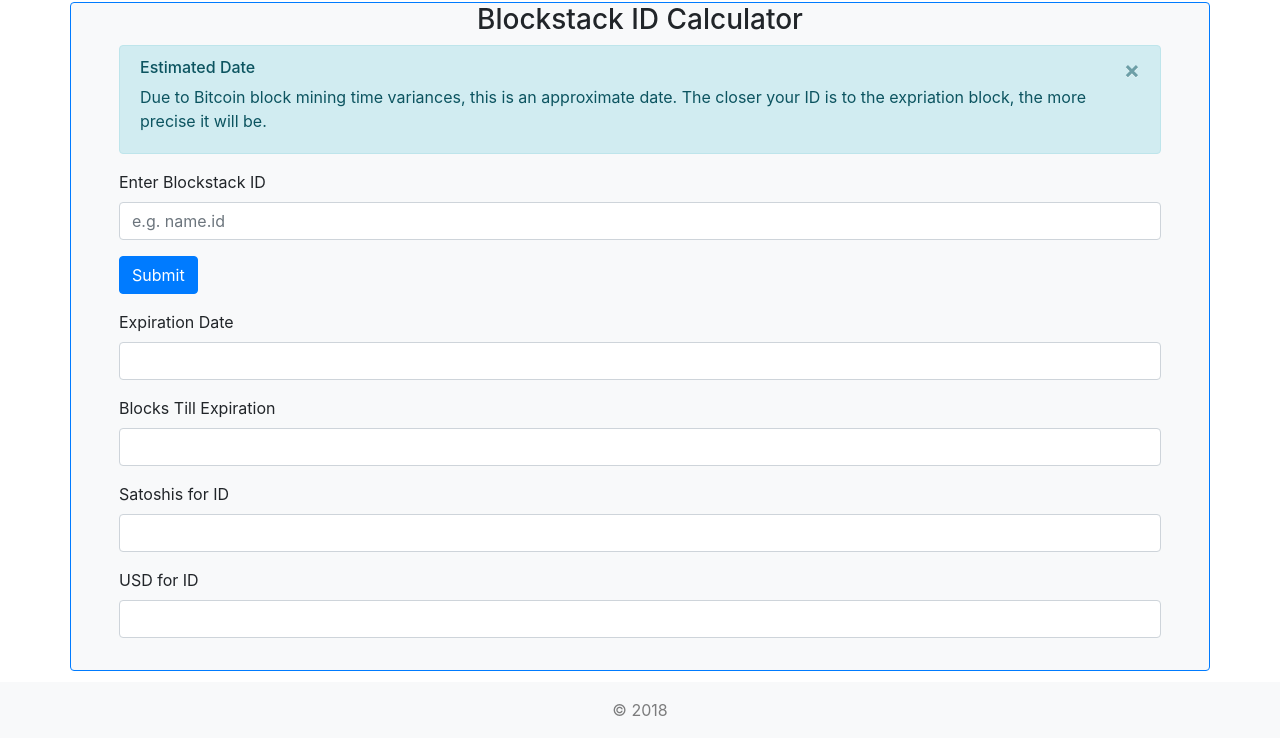
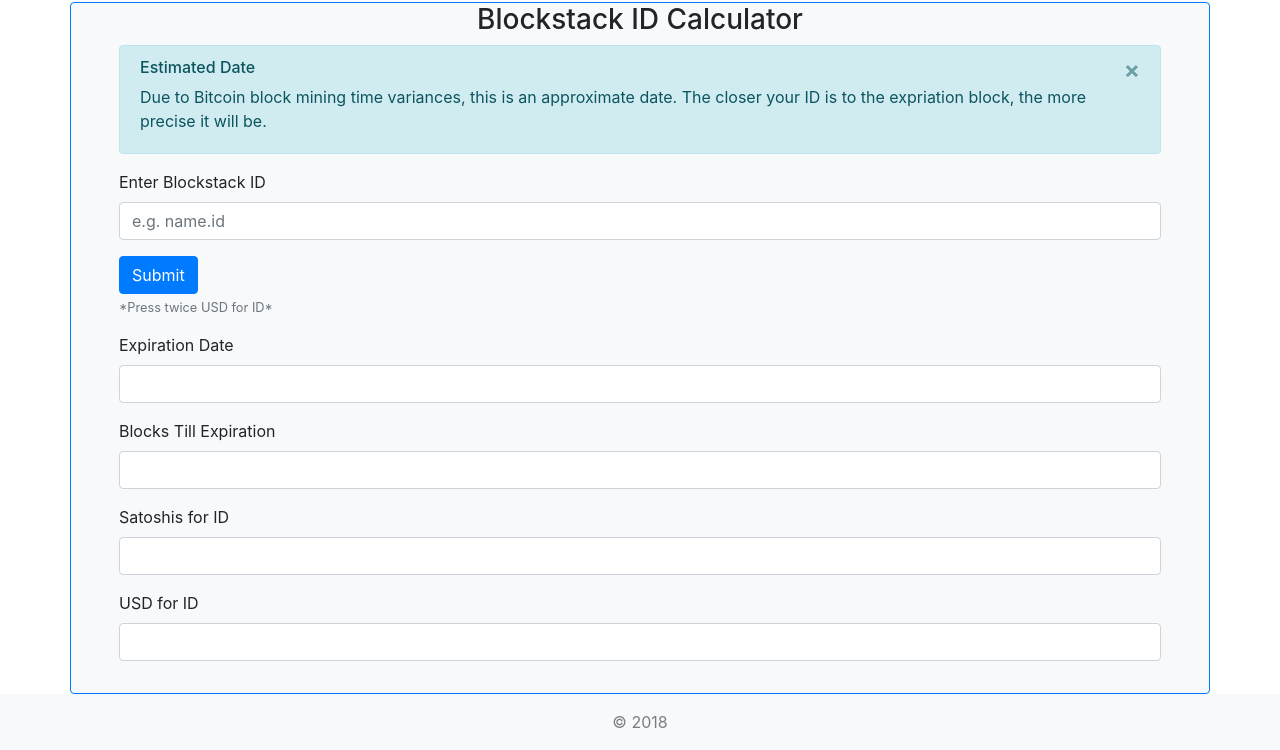
Before and after one commit to Anastik/utilidapp, a plain HTML site: page index.html in a window 1280 px wide. Shown: the part 62-812 px from the top of the page. Drawn offline with nearby package versions, Linux system fonts and the light colour scheme; no server answers.

Commit message:
Update index.html

```diff
--- a/index.html
+++ b/index.html
@@ -16,7 +16,6 @@
         // global var init
         foo = ''
         foo2 = ''
-
         $('#submitButton').on('click', function (e) {
           // next version get return values from these functions and compose the DOM
           // updates here, in one place.  In theory makes maintenance easier and
@@ -46,7 +45,6 @@
           }
         })
     })
-
     function forceLower(strInput){
         strInput.value=strInput.value.toLowerCase();
       }
@@ -54,7 +52,6 @@
         axios.get('https://api-r.bitcoinchain.com/v1/status').then(function(result) {
           foo = result.data.height;
       })}
-
     function getEstimate(){
         axios.get('https://core.blockstack.org/v1/prices/names/' + document.getElementById('username').value)
         .then(function(estimate) {
@@ -68,7 +65,6 @@
           console.log(err)
         })
       }
-
     function getUSDBTC(){
         axios.get('https://www.bitstamp.net/api/v2/ticker/btcusd/?cors=1').then(function(usdbtc) {
         usdbtc = usdbtc.data.last;
@@ -77,7 +73,6 @@
         var value8 = "$" + parseFloat((value6) * (value7)).toFixed(2);
         document.getElementById('usd').value = value8;
       })}
-
     function getDate(){
         axios.get('https://core.blockstack.org/v1/names/' + document.getElementById('username').value)
         .then(function(response) {
@@ -125,14 +120,6 @@
       </div>
     </nav>
 
-  <nav class="navbar bg-light navbar-light navbar-expand-sm fixed-bottom">
-    <div class="container justify-content-center">
-        <div class="navbar-nav">
-        </div>
-        <span class="navbar-text justify-content-center">&copy; 2018</span>
-      </div>
-    </nav>
-
   <div class="container mt-2 bg-light item border border-primary rounded px-5">
 
     <form>
@@ -161,6 +148,7 @@
     <!-- removed onclick="" because moved the event handler to jquery "ready() function -->
     <div class="form-group">
         <input id="submitButton" class="btn btn-primary" type="button" value="Submit"/>
+        <small  class="form-text text-muted">*Press twice USD for ID*</small>
     </div>
 
     <div class="form-group">
@@ -187,5 +175,12 @@
 
     </form>
   </div>
+  <nav class="navbar bg-light navbar-light navbar-expand-sm">
+    <div class="container justify-content-center">
+        <div class="navbar-nav">
+        </div>
+        <span class="navbar-text justify-content-center">&copy; 2018</span>
+      </div>
+    </nav>
 </body>
 </html>
```
